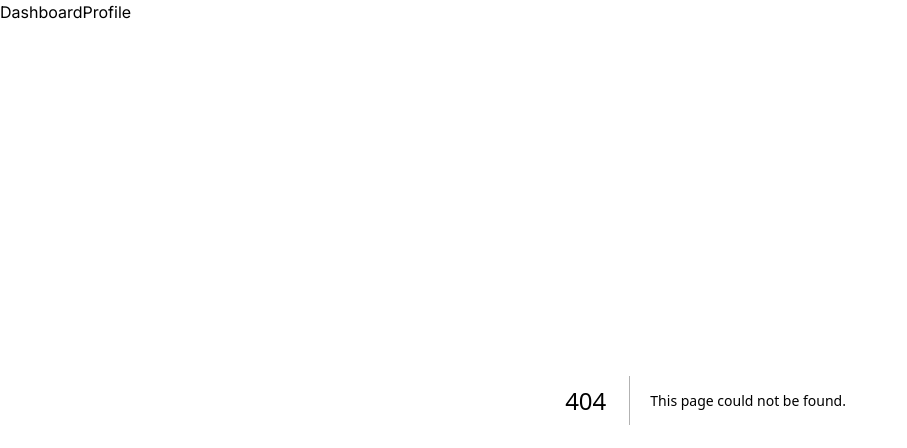
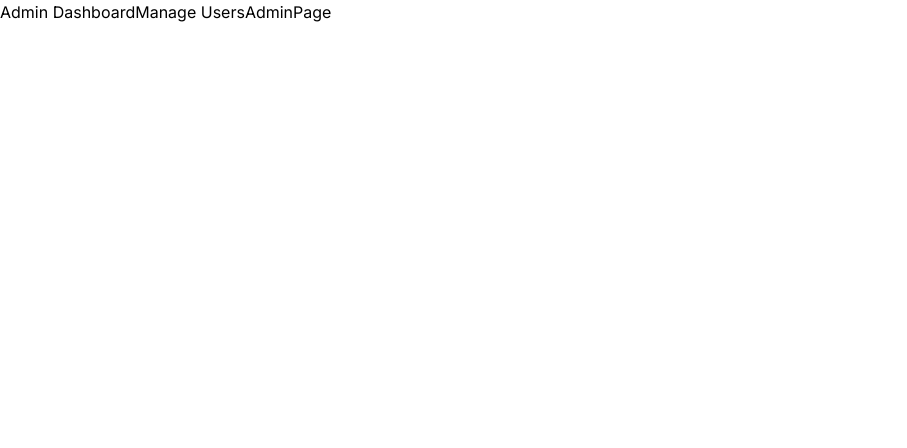
Before and after one commit to thitiphongD/next-frontend, a Next.js app: page /admin in a window 1280 px wide. Before the commit this address had no page. Shown: the top 448 px of the page, without its empty margins (0-907 px from the left). Built offline with nearby package versions, Linux system fonts and the light colour scheme; sample sign-in values are in the browser's storage.

Commit message:
add layout admin

```diff
--- /dev/null
+++ b/src/app/admin/layout.tsx
@@ -0,0 +1,15 @@
+import React from "react";
+import AdminSidebar from "../components/AdminSidebar";
+
+export default function AdminLayout({
+  children,
+}: {
+  children: React.ReactNode;
+}) {
+  return (
+    <div className="flex">
+      <AdminSidebar />
+      <main>{children}</main>
+    </div>
+  );
+}
--- /dev/null
+++ b/src/app/admin/page.tsx
@@ -0,0 +1,7 @@
+import React from "react";
+
+const AdminPage = () => {
+  return <div>AdminPage</div>;
+};
+
+export default AdminPage;
--- a/src/app/hooks/useAuth.ts
+++ b/src/app/hooks/useAuth.ts
@@ -1,10 +1,12 @@
 import { useState, useEffect } from "react";
 import { User } from "../types/auth";
 import { signInService } from "../services/authService";
+import { useRouter } from "next/navigation";
 
 export const useAuth = () => {
   const [user, setUser] = useState<User | null>(null);
   const [isAuthenticated, setIsAuthenticated] = useState<boolean>(false);
+  const router = useRouter();
 
   useEffect(() => {
     const storedUser = localStorage.getItem("user");
@@ -20,7 +22,7 @@ export const useAuth = () => {
     }
   }, []);
 
-  const signIn = async (email: string, password: string): Promise<void> => {
+  const signIn = async (email: string, password: string) => {
     try {
       const data = await signInService(email, password);
       if (data.code === 200) {
--- a/src/app/layout.tsx
+++ b/src/app/layout.tsx
@@ -20,10 +20,7 @@ export default function RootLayout({
     <html lang="en">
       <body className={inter.className}>
         <AuthProviderWrapper>
-          <div className="flex">
-            <Navbar />
-            <main className="flex-grow">{children}</main>
-          </div>
+          <main>{children}</main>
         </AuthProviderWrapper>
       </body>
     </html>
```
